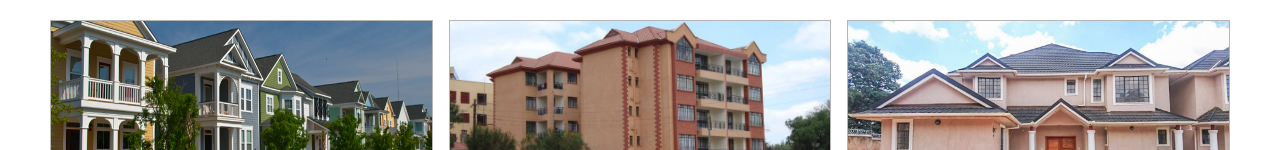
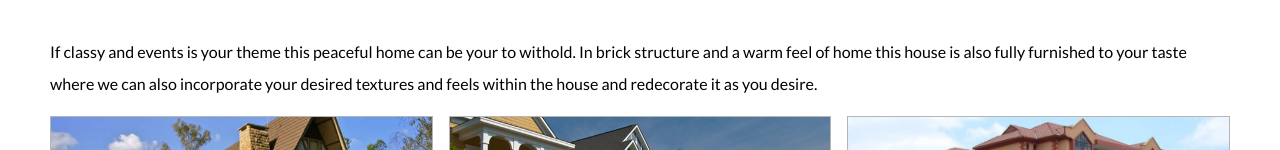
Before and after one commit to tevin-otieno/House-hunt, a plain HTML site: page all-properties.html in a window 1280 px wide. Shown: the part 1639-1789 px from the top of the page. Drawn offline with Linux system fonts and the light colour scheme.

Commit message:
body modified

```diff
--- a/all-properties.html
+++ b/all-properties.html
@@ -100,7 +100,11 @@
             <a class="button yellow-button d-block" href="property-detail.html">See Property</a>
           </div>
         </div>
-
+        <p>
+          If classy and events is your theme this peaceful home can be your to withold. In brick structure and a warm feel of
+          home this house is also fully furnished to your taste where we can also incorporate your desired textures
+          and feels within the house and redecorate it as you desire.
+      </p>
         <div class="classified">
           <img class="pic" src="pics/IMG_5171-1-600x300.jpg" alt="House Image">
           <div class="content-classified">
```
